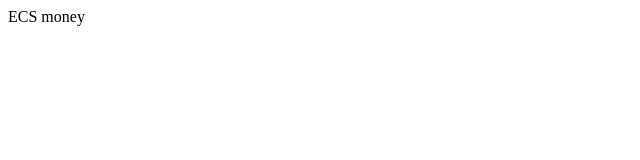
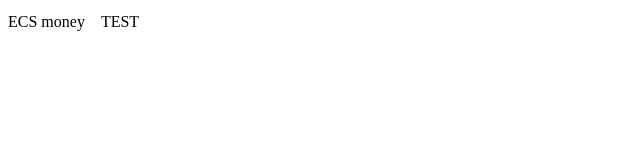
Before and after one commit to 19951023Taa/cicd_money, a plain HTML site: page src/index.html in a window 1280 px wide. Shown: the full height of the page, 0-640 px from the left. Drawn offline with Linux system fonts and the light colour scheme.

Commit message:
Update index.html

```diff
--- a/src/index.html
+++ b/src/index.html
@@ -1 +1 @@
-<p>ECS money</p>
+<p>ECS money　TEST</p>
```
